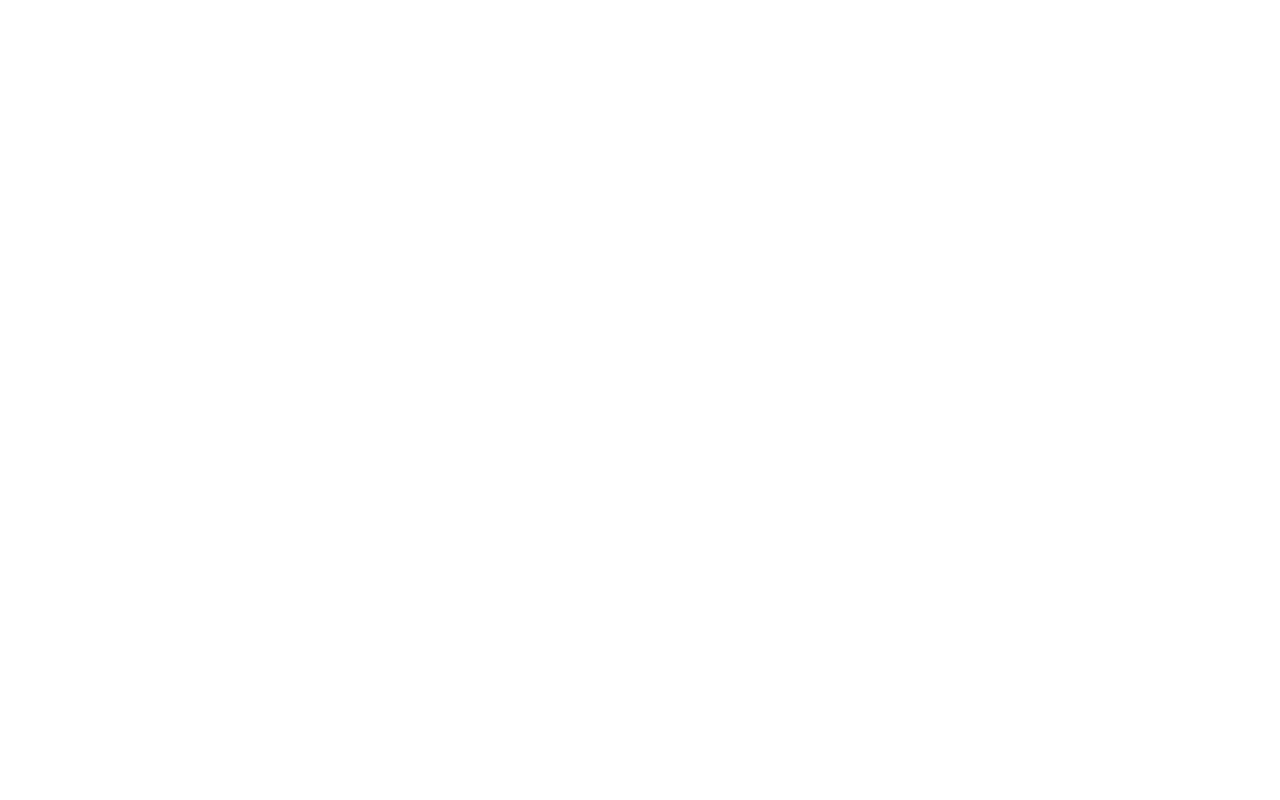
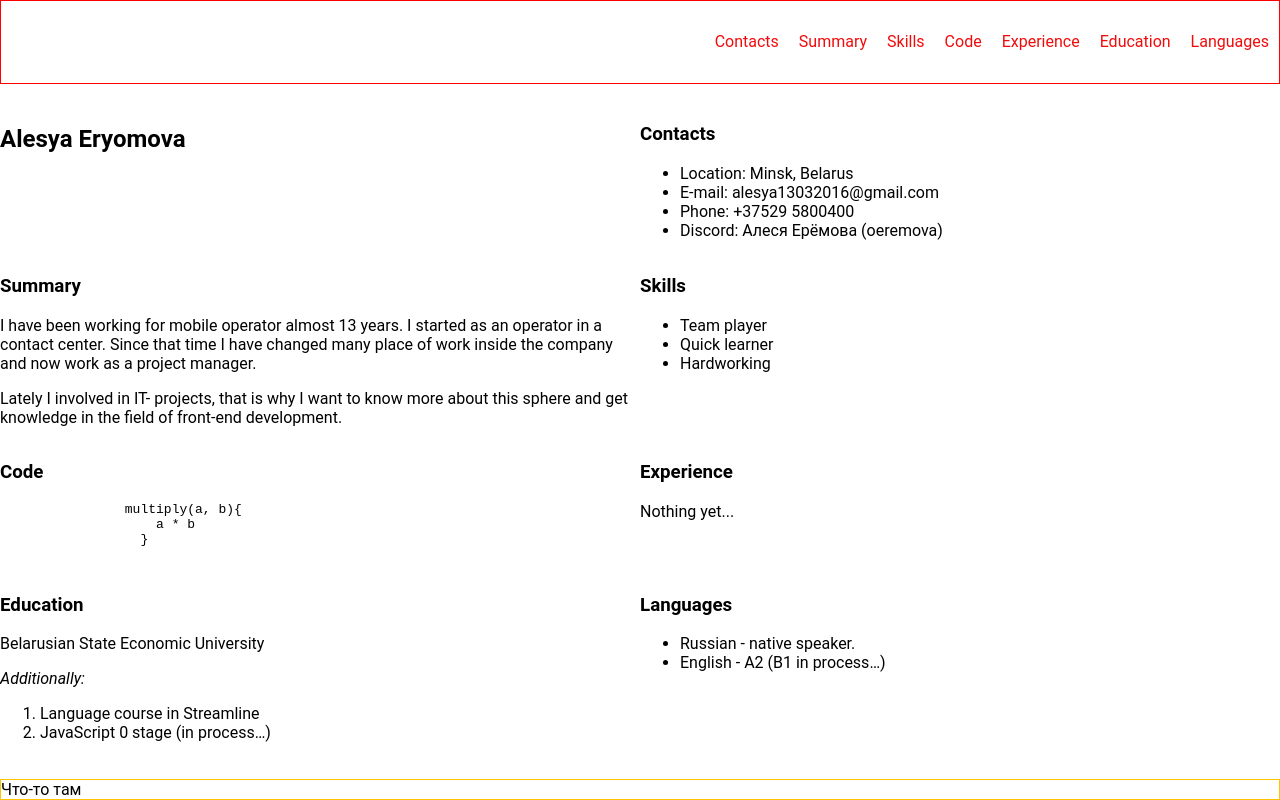
Before and after one commit to oeremova/rsschool-cv, a plain HTML site: page index.html in a window 1280 px wide. Drawn offline with Linux system fonts and the light colour scheme; a web font is replaced by a local one.

Commit message:
feat: add header, main, footer

```diff
--- a/index.html
+++ b/index.html
@@ -9,6 +9,80 @@
     <link rel="icon" href="assets/favicon.ico">
 </head>
 <body>
-
+   <header class = "header">
+       <div class="conteiner"></div>
+          <nav class="nav">
+            <ul class="nav-list">
+              <li class="nav-item"><a href="#contacts" class="nav-link">Contacts</a></li>
+              <li class="nav-item"><a href="#summary" class="nav-link">Summary</a></li>
+              <li class="nav-item"><a href="#skills" class="nav-link">Skills</a></li>
+              <li class="nav-item"><a href="#code" class="nav-link">Code</a></li>
+              <li class="nav-item"><a href="#experience" class="nav-link">Experience</a></li>
+              <li class="nav-item"><a href="#education" class="nav-link">Education</a></li>
+              <li class="nav-item"><a href="#languages" class="nav-link">Languages</a></li>
+            </ul>
+          </nav>
+    </header>
+   <main class = "main-container">
+       <div class="conteiner"></div>
+       <section class="section" id="profile">
+           <h1 class="section-title">Alesya Eryomova</h1>
+       </section>
+       <section class="section" id="contacts">
+           <h3 class="section-title">Contacts</h3>
+           <ul>
+               <li>Location: Minsk, Belarus</li>
+               <li>E-mail: alesya13032016@gmail.com</li>
+               <li>Phone: +37529 5800400</li>
+               <li>Discord: Алеся Ерёмова (oeremova)</li>
+           </ul>
+        </section>
+       <section class="section" id="summary">
+           <h3 class="section-title">Summary</h3>
+           <p>I have been working for mobile operator almost 13 years. I started as an operator in а contact center. Since that time I have changed many place of work inside the company and now work as a project manager.</p>
+           <p>Lately I involved in IT- projects, that is why I want to know more about this sphere and get knowledge in the field of front-end development.</p>
+        </section>
+       <section class="section" id="skills">
+           <h3 class="section-title">Skills</h3>
+           <ul>
+               <li>Team player</li>
+               <li>Quick learner</li>
+               <li>Hardworking</li>
+           </ul>
+       </section>
+       <section class="section" id="code">
+           <h3 class="section-title">Code</h3>
+           <code>
+               <pre>
+                multiply(a, b){
+                    a * b
+                  }
+               </pre>
+           </code>
+        </section>
+       <section class="section" id="experience">
+           <h3 class="section-title">Experience</h3>
+           <p>Nothing yet...</p>
+       </section>
+       <section class="section" id="education">
+           <h3 class="section-title">Education</h3>
+           <p>Belarusian State Economic University</p>
+           <p><i>Аdditionally:</i></p>
+           <ol>
+               <li>Language course in Streamline</li>
+               <li>JavaScript 0 stage (in process…)</li>
+           </ol>
+       </section>
+       <section class="section" id="languages">
+           <h3 class="section-title">Languages</h3>
+           <ul>
+               <li>Russian - native speaker.</li>
+               <li>English - A2 (B1 in process…)</li>
+           </ul>
+       </section>
+   </main>
+   <footer class = "footer">
+       <div class="conteiner">Что-то там</div>
+   </footer>
 </body>
 </html>
--- a/style.css
+++ b/style.css
@@ -2,9 +2,71 @@
     font-family: Roboto;
      src: url("assets/fonts/Roboto.ttf");
    }
+
 body {
     font-family: 'Roboto';
+    min-height: 100vh;
+    margin: 0;
+    padding: 0;
+    display: flex;
+    flex-direction: column;
+    justify-content: space-between;
 }
+
 * {
     box-sizing: border-box;
   }
+
+  .header {
+    border: 1px solid red;
+    margin: 0;
+  }
+
+  .main {
+    border: 1px solid rgb(16, 2, 143);
+    margin: 0;
+  }
+
+  .footer {
+    border: 1px solid rgb(255, 196, 0);
+    margin: 0;
+  }
+
+  .container {
+    max-width: 1440px;
+    margin: 0 auto;
+  }
+
+  .nav-list {
+    display: flex;
+    justify-content: flex-end;
+    align-items: center;
+    list-style: none;
+  }
+
+  html {
+    scroll-behavior: smooth;
+  }
+
+  .nav-link {
+    padding: 0 10px;
+    line-height: 50px;
+    color: rgb(241, 12, 12);
+    text-decoration: none;
+    transition: .3s;
+  }
+
+  .main-container {
+    display: flex;
+    flex-wrap: wrap;
+  }
+
+  .section {
+    width: 50%;
+  }
+
+  @media (max-width: 768px) {
+    .section {
+      width: 100%;
+    }
+  }
```
